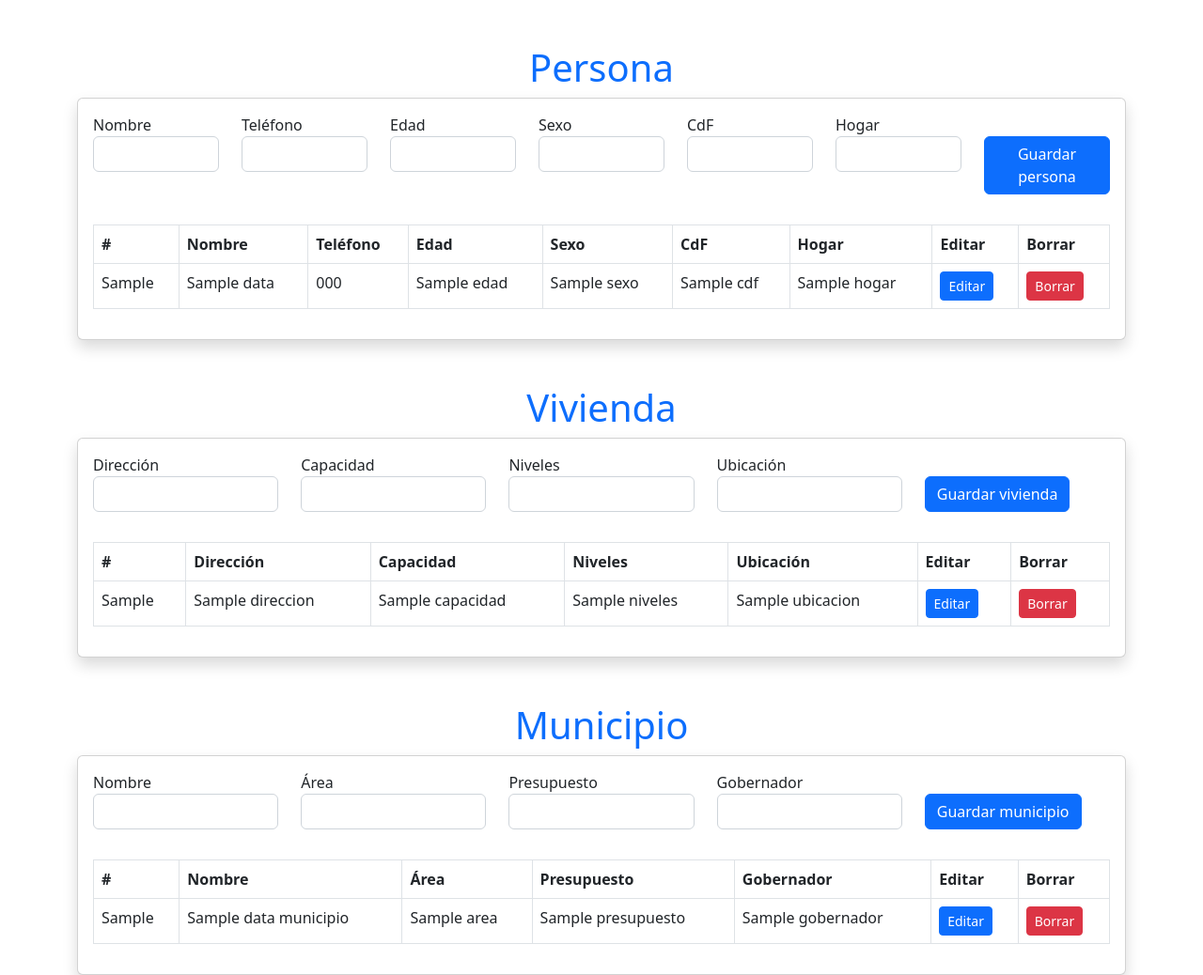
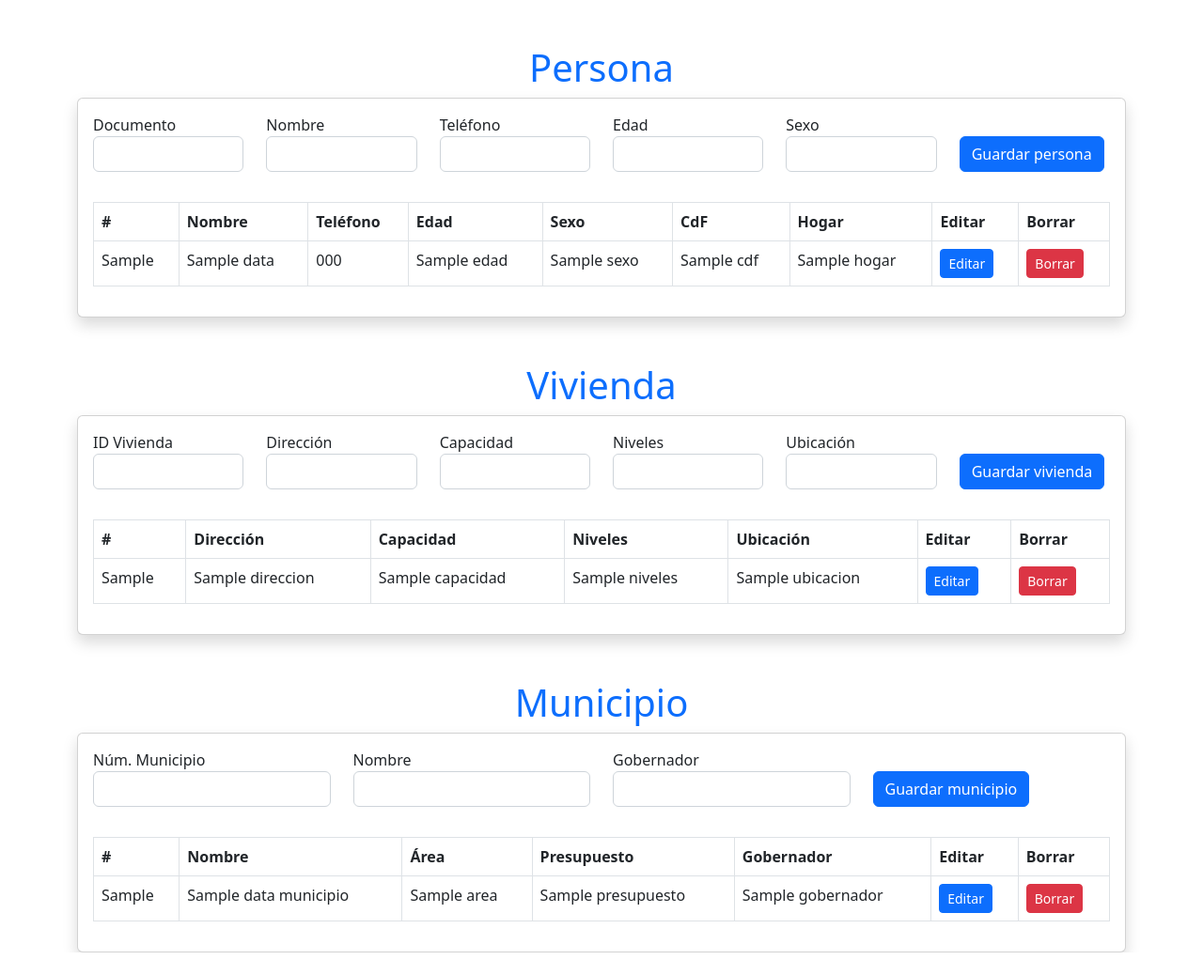
Before and after one commit to felipeperezleal/lab0-crud, a Flask app: template src/templates/index.html in a window 1280 px wide. Shown: the whole page at 94% size. After the commit the page ends 1014 px from the top, so only its background shows below. Run offline with Flask 2, Linux system fonts and the light colour scheme; the template is opened without the code that fills it: most values are stand-ins (such as "Sample title", 1, 10 or a date in 2020).

Commit message:
visual forms update

```diff
--- a/src/app.py
+++ b/src/app.py
@@ -50,6 +50,7 @@ def home():
 @app.route('/persona', methods=['POST'])
 def addPersona():
     #Haciendo request a los datos
+    id = request.form['id_persona']
     nombre = request.form['nombre']
     telefono = request.form['telefono']
     edad = request.form['edad']
@@ -57,8 +58,8 @@ def addPersona():
 
     if nombre and telefono and edad and sexo:
         cursor = db.database.cursor()
-        sql = "INSERT INTO persona (nombre, telefono, edad, sexo) VALUES (%s, %s, %s, %s)"
-        data = (nombre, telefono, edad, sexo)
+        sql = "INSERT INTO persona (id_persona, nombre, telefono, edad, sexo) VALUES (%s, %s, %s, %s, %s)"
+        data = (id, nombre, telefono, edad, sexo)
         cursor.execute(sql, data)
         db.database.commit()
 
@@ -68,26 +69,28 @@ def addPersona():
 @app.route('/deletePersona/<string:id>')
 def deletePersona(id):
     cursor = db.database.cursor()
-    sql = "DELETE FROM persona WHERE id=%s"
-    data = (id)
+    sql = "DELETE FROM persona WHERE id_persona=%s"
+    data = (id,)
     cursor.execute(sql, data)
     db.database.commit()
 
     return redirect(url_for('home'))
 
 #Ruta para actualizar persona
-@app.route('/update/<string:id>', methods=['POST'])
+@app.route('/updatePersona/<string:id>', methods=['POST'])
 def updatePersona(id):
     #Haciendo request a los datos
     nombre = request.form['nombre']
     telefono = request.form['telefono']
     edad = request.form['edad']
     sexo = request.form['sexo']
+    cdf = request.form['cdf']
+    hogar = request.form['hogar']
 
     if nombre and telefono and edad and sexo:
         cursor = db.database.cursor()
-        sql = "UPDATE persona SET nombre = %s, telefono = %s, edad = %s, sexo = %s WHERE id = %s"
-        data = (nombre, telefono, edad, sexo, id)
+        sql = "UPDATE persona SET nombre = %s, telefono = %s, edad = %s, sexo = %s, cdf = %s, hogar = %s  WHERE id_persona = %s"
+        data = (nombre, telefono, edad, sexo, cdf, hogar, id)
         cursor.execute(sql, data)
         db.database.commit()
 
@@ -100,14 +103,16 @@ def updatePersona(id):
 @app.route('/vivienda', methods=['POST'])
 def addVivienda():
     #Haciendo request a los datos
+    id = request.form['id_vivienda']
     direccion = request.form['direccion']
     capacidad = request.form['capacidad']
     niveles = request.form['niveles']
+    ubicacion = request.form['ubicacion']
 
     if direccion and capacidad and niveles:
         cursor = db.database.cursor()
-        sql = "INSERT INTO vivienda (direccion, capacidad, niveles) VALUES (%s, %s, %s)"
-        data = (direccion, capacidad,niveles)
+        sql = "INSERT INTO vivienda (id_vivienda, direccion, capacidad, niveles, ubicacion) VALUES (%s, %s, %s, %s, %s)"
+        data = (id, direccion, capacidad, niveles, ubicacion)
         cursor.execute(sql, data)
         db.database.commit()
 
@@ -117,8 +122,8 @@ def addVivienda():
 @app.route('/deleteVivienda/<string:id>')
 def deleteVivienda(id):
     cursor = db.database.cursor()
-    sql = "DELETE FROM vivienda WHERE id=%s"
-    data = (id)
+    sql = "DELETE FROM vivienda WHERE id_vivienda=%s"
+    data = (id,)
     cursor.execute(sql, data)
     db.database.commit()
 
@@ -135,8 +140,8 @@ def updateVivienda(id):
 
     if direccion and capacidad and niveles:
         cursor = db.database.cursor()
-        sql = "UPDATE vivienda SET direccion = %s, capacidad = %s, niveles = %s, ubicacion = %s WHERE id = %s"
-        data = (direccion, capacidad, niveles, id)
+        sql = "UPDATE vivienda SET direccion = %s, capacidad = %s, niveles = %s, ubicacion = %s WHERE id_vivienda = %s"
+        data = (direccion, capacidad, niveles, ubicacion, id)
         cursor.execute(sql, data)
         db.database.commit()
 
@@ -149,33 +154,32 @@ def updateVivienda(id):
 @app.route('/municipio', methods=['POST'])
 def addMunicipio():
     #Haciendo request a los datos
+    id = request.form['id_municipio']
     nombre = request.form['nombre']
-    area = request.form['area']
-    presupuesto = request.form['presupuesto']
     gobernador = request.form['gobernador']
 
     if nombre and gobernador:
         cursor = db.database.cursor()
-        sql = "INSERT INTO municipio (nombre, area, presupuesto, gobernador) VALUES (%s, %s, %s, %s)"
-        dataMunicipio = (nombre, area, presupuesto, gobernador)
+        sql = "INSERT INTO municipio (id_municipio, nombre, gobernador) VALUES (%s, %s, %s)"
+        dataMunicipio = (id, nombre, gobernador)
         cursor.execute(sql, dataMunicipio)
         db.database.commit()
 
     return redirect(url_for('home'))
 
 #Ruta para borrar municipio
-@app.route('/delete/<string:id>')
+@app.route('/deleteMunicipio/<string:id>')
 def deleteMunicipio(id):
     cursor = db.database.cursor()
-    sql = "DELETE FROM municipio WHERE id=%s"
-    dataMunicipio = (id)
+    sql = "DELETE FROM municipio WHERE id_municipio=%s"
+    dataMunicipio = (id,)
     cursor.execute(sql, dataMunicipio)
     db.database.commit()
 
     return redirect(url_for('home'))
 
 #Ruta para actualizar municipio
-@app.route('/update/<string:id>', methods=['POST'])
+@app.route('/updateMunicipio/<string:id>', methods=['POST'])
 def updateMunicipio(id):
     #Haciendo request a los datos
     nombre = request.form['nombre']
@@ -185,7 +189,7 @@ def updateMunicipio(id):
 
     if nombre and area and presupuesto and gobernador:
         cursor = db.database.cursor()
-        sql = "UPDATE municipio SET nombre = %s, area = %s, presupuesto = %s, gobernador = %s WHERE id = %s"
+        sql = "UPDATE municipio SET nombre = %s, area = %s, presupuesto = %s, gobernador = %s WHERE id_municipio = %s"
         data = (nombre, area, presupuesto, gobernador, id)
         cursor.execute(sql, data)
         db.database.commit()
--- a/src/templates/index.html
+++ b/src/templates/index.html
@@ -19,6 +19,10 @@
                 <form action="/persona" method="POST">
                     <div class="row mb-3">
                         <div class="col">
+                            <label>Documento</label>
+                            <input type="text" class="form-control mb-3" name="id_persona">
+                        </div>
+                        <div class="col">
                             <label>Nombre</label>
                             <input type="text" class="form-control mb-3" name="nombre">
                         </div>
@@ -33,14 +37,6 @@
                         <div class="col">
                             <label>Sexo</label>
                             <input type="text" class="form-control mb-3" name="sexo">
-                        </div>
-                        <div class="col">
-                            <label>CdF</label>
-                            <input type="text" class="form-control mb-3" name="cdf">
-                        </div>
-                        <div class="col">
-                            <label>Hogar</label>
-                            <input type="text" class="form-control mb-3" name="hogar">
                         </div>
                         <div class="col">
                             <button class="btn btn-primary mb-3 mt-4" type="submit">Guardar persona</button>
@@ -72,12 +68,12 @@
                             <td>{{i.sexo}}</td>
                             <td>{{i.cdf}}</td>
                             <td>{{i.hogar}}</td>
-                            <td><button class="btn btn-primary btn-sm" id="btn-edit{{i.id_persona}}" data-bs-toggle="modal" data-bs-target="#modal{{i.id_persona}}">Editar</button></td>
+                            <td><button class="btn btn-primary btn-sm" id="btn-editPersona{{i.id_persona}}" data-bs-toggle="modal" data-bs-target="#modalPersona{{i.id_persona}}">Editar</button></td>
                             <td><a href="{{url_for('deletePersona', id=i.id_persona)}}" class="btn btn-danger btn-sm">Borrar</a></td>
                         </tr>
 
                         <!-- Modal -->
-                        <div class="modal fade" id="modal{{i.id_persona}}" tabindex="-1" aria-labelledby="exampleModalLabel" aria-hidden="true">
+                        <div class="modal fade" id="modalPersona{{i.id_persona}}" tabindex="-1" aria-labelledby="exampleModalLabel" aria-hidden="true">
                             <div class="modal-dialog">
                               <div class="modal-content">
                                 <div class="modal-header">
@@ -85,7 +81,7 @@
                                   <button type="button" class="btn-close" data-bs-dismiss="modal" aria-label="Close"></button>
                                 </div>
                                 <div class="modal-body">
-                                    <form action="/update/{{i.id_persona}}" method="post"></form>
+                                    <form action="/updatePersona/{{i.id_persona}}" method="post"></form>
                                         <label>Nombre</label>
                                         <input type="text" class="form-control mb-3" name="nombre" value="{{i.nombre}}">
                                         <label>Teléfono</label>
@@ -98,9 +94,9 @@
                                         <input type="text" class="form-control mb-3" name="edad" value="{{i.cdf}}">
                                         <label>Hogar</label>
                                         <input type="text" class="form-control mb-3" name="sexo" value="{{i.hogar}}">
-                                        <button class="btn btn-primary mb-3 mt-4" type="submit">Guardar persona</button>
                                 </div>
                                 <div class="modal-footer">
+
                                   <button type="submit" class="btn btn-primary">Guardar</button>
                                 </div>
                               </div>
@@ -124,6 +120,10 @@
                 <!-- Formulario - Vivienda -->
                 <form action="/vivienda" method="POST">
                     <div class="row mb-3">
+                        <div class="col">
+                            <label>ID Vivienda</label>
+                            <input type="text" class="form-control mb-3" name="id_vivienda">
+                        </div>
                         <div class="col">
                             <label>Dirección</label>
                             <input type="text" class="form-control mb-3" name="direccion">
@@ -188,7 +188,6 @@
                                         <input type="text" class="form-control mb-3" name="niveles" value="{{i.niveles}}">
                                         <label>Ubicación</label>
                                         <input type="text" class="form-control mb-3" name="ubicacion" value="{{i.ubicacion}}">
-                                        <button class="btn btn-primary mb-3 mt-4" type="submit">Guardar vivienda</button>
                                 </div>
                                 <div class="modal-footer">
                                   <button type="submit" class="btn btn-primary">Guardar</button>
@@ -215,16 +214,12 @@
                 <form action="/municipio" method="POST">
                     <div class="row mb-3">
                         <div class="col">
+                            <label>Núm. Municipio</label>
+                            <input type="text" class="form-control mb-3" name="id_municipio">
+                        </div>
+                        <div class="col">
                             <label>Nombre</label>
                             <input type="text" class="form-control mb-3" name="nombre">
-                        </div>
-                        <div class="col">
-                            <label>Área</label>
-                            <input type="text" class="form-control mb-3" name="area">
-                        </div>
-                        <div class="col">
-                            <label>Presupuesto</label>
-                            <input type="text" class="form-control mb-3" name="presupuesto">
                         </div>
                         <div class="col">
                             <label>Gobernador</label>
@@ -278,7 +273,6 @@
                                         <input type="text" class="form-control mb-3" name="presupuesto" value="{{i.presupuesto}}">
                                         <label>Gobernador</label>
                                         <input type="text" class="form-control mb-3" name="gobernador" value="{{i.gobernador}}">
-                                        <button class="btn btn-primary mb-3 mt-4" type="submit">Guardar municipio</button>
                                 </div>
                                 <div class="modal-footer">
                                   <button type="submit" class="btn btn-primary">Guardar</button>
```
